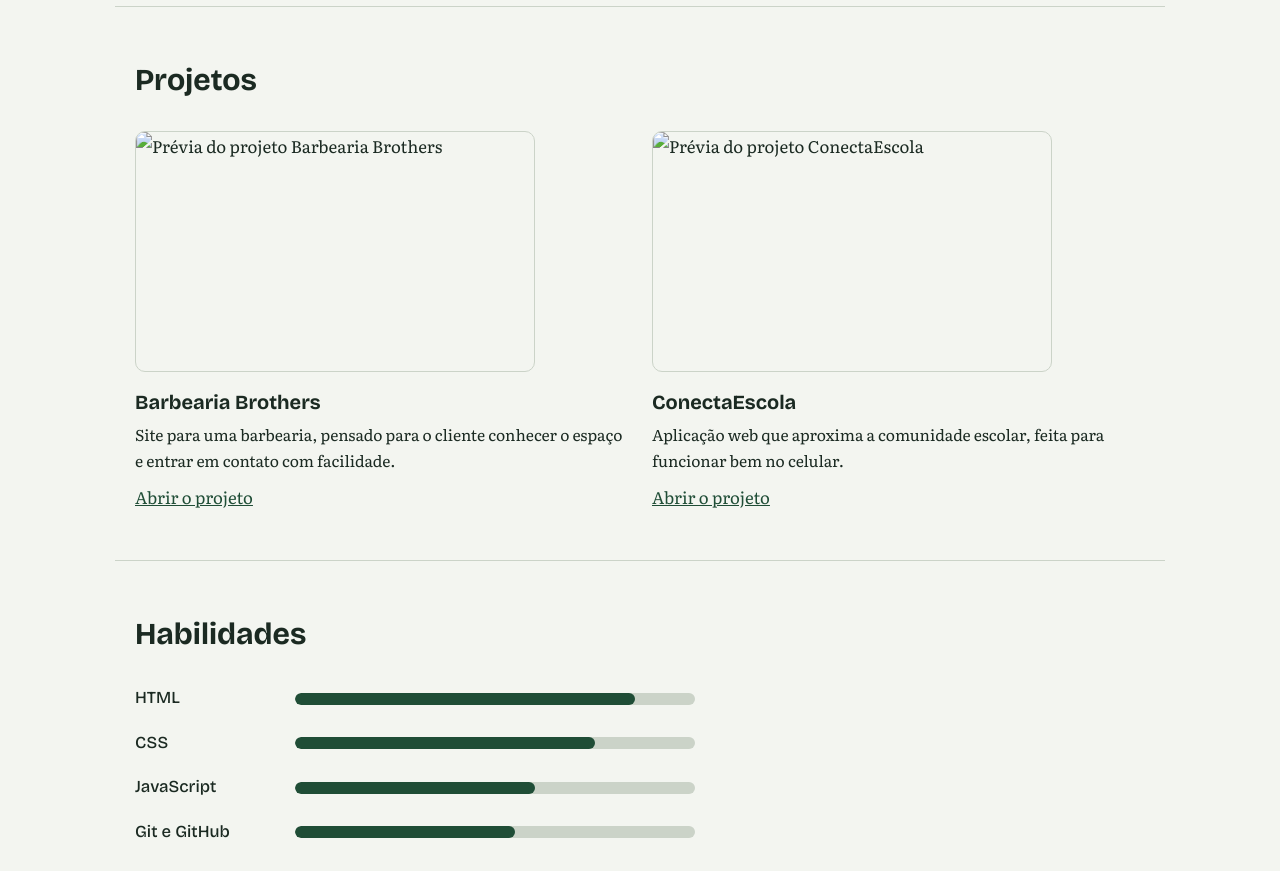
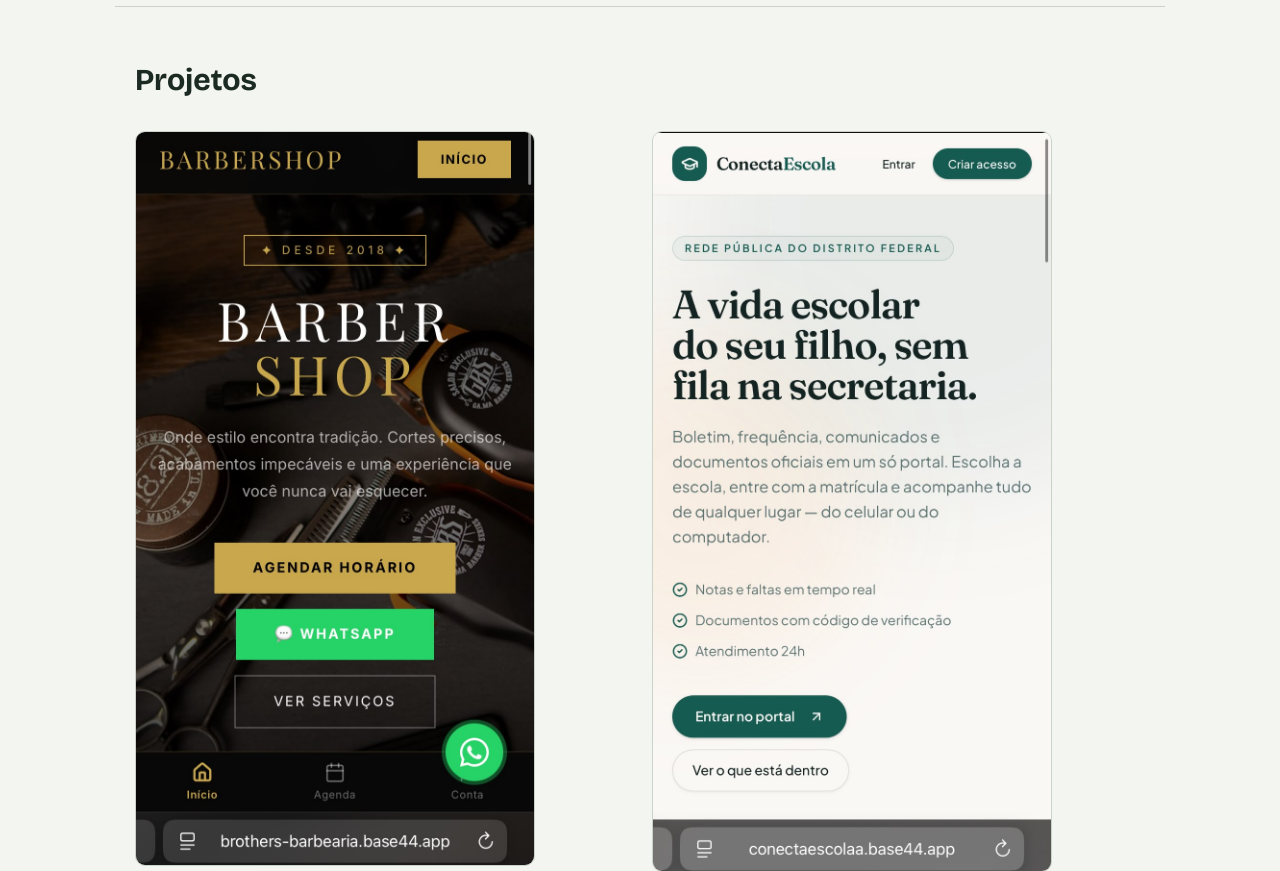
Before and after one commit to Michel120820/portfolio-michel, a plain HTML site: page index.html in a window 1280 px wide. Shown: the part 880-1751 px from the top of the page. Drawn offline with nearby package versions, Linux system fonts and the light colour scheme.

Commit message:
Update index.html

```diff
--- a/index.html
+++ b/index.html
@@ -47,13 +47,13 @@
       <h2>Projetos</h2>
       <div class="projetos">
         <article class="projeto">
-          <img src="images/projeto-1.jpg" alt="Prévia do projeto Barbearia Brothers" loading="lazy" width="400" height="240">
+          <img src="images/imagem-projeto-1.jpg" alt="Prévia do projeto Barbearia Brothers" loading="lazy" width="400" height="240">
           <h3>Barbearia Brothers</h3>
           <p>Site para uma barbearia, pensado para o cliente conhecer o espaço e entrar em contato com facilidade.</p>
           <a href="https://barbearia-brothers.base44.app" target="_blank" rel="noopener">Abrir o projeto</a>
         </article>
         <article class="projeto">
-          <img src="images/projeto-2.jpg" alt="Prévia do projeto ConectaEscola" loading="lazy" width="400" height="240">
+          <img src="images/imagem-projeto-2.jpg" alt="Prévia do projeto ConectaEscola" loading="lazy" width="400" height="240">
           <h3>ConectaEscola</h3>
           <p>Aplicação web que aproxima a comunidade escolar, feita para funcionar bem no celular.</p>
           <a href="https://conectaescolaa.base44.app" target="_blank" rel="noopener">Abrir o projeto</a>
```
